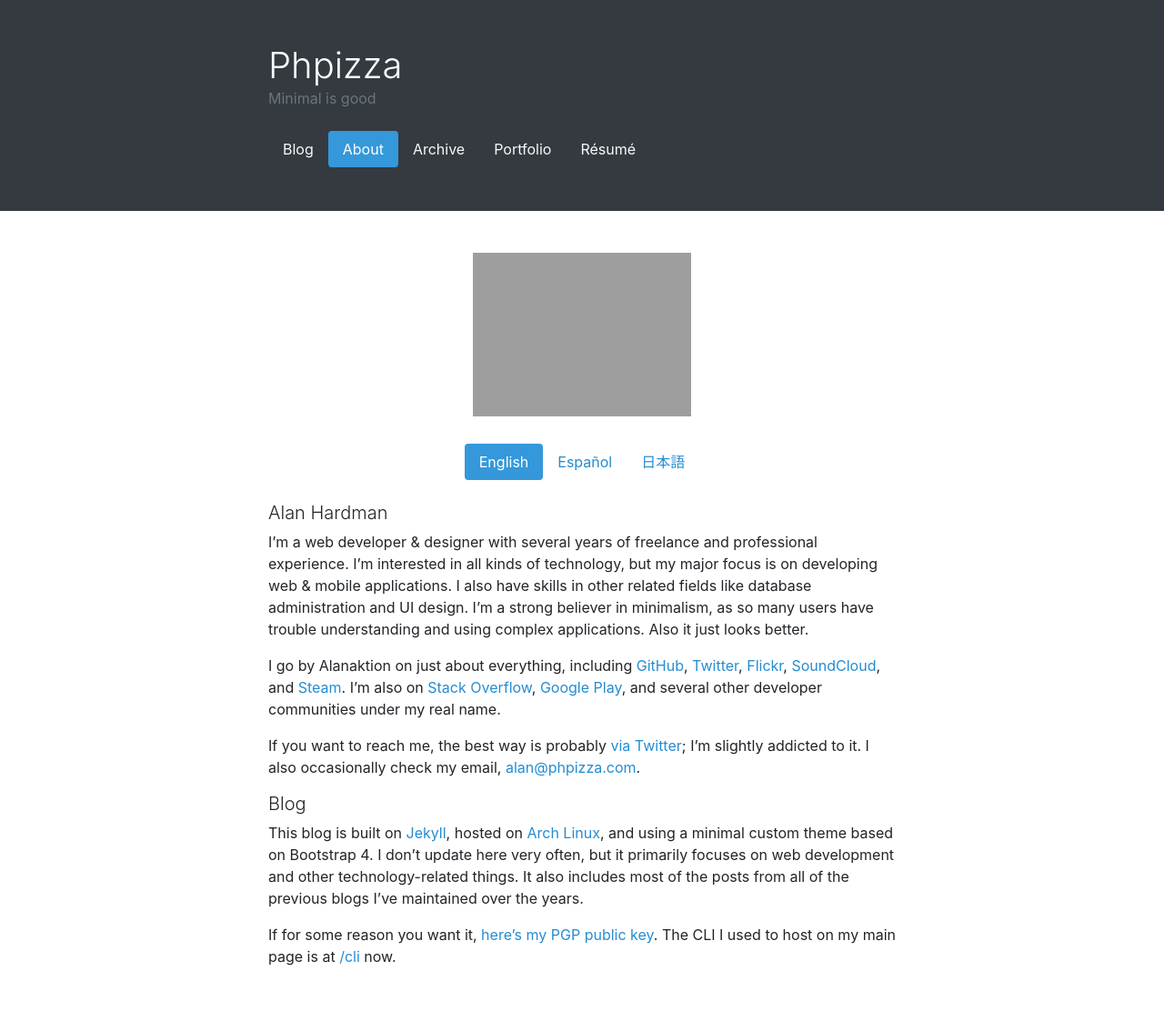
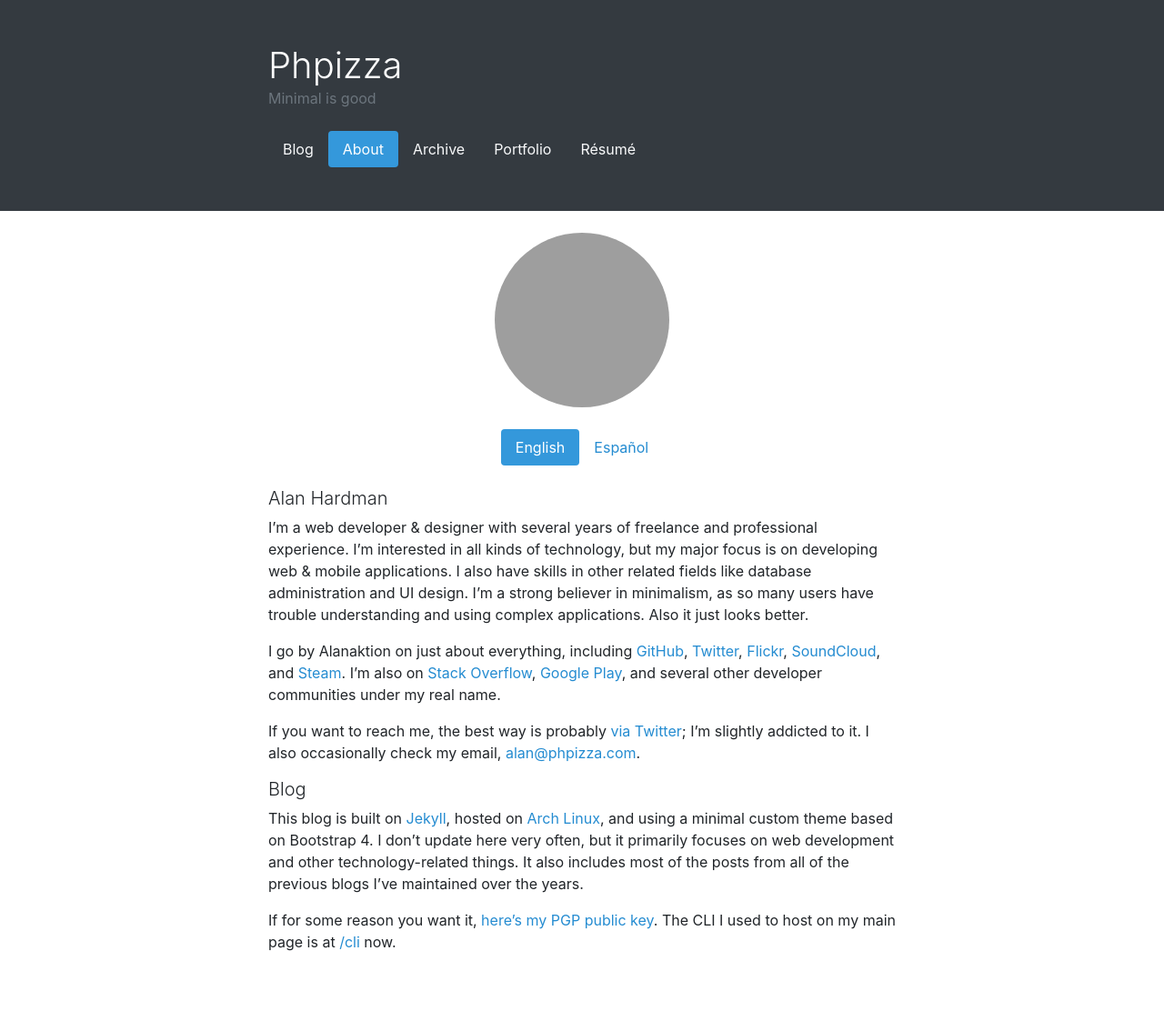
Before and after one commit to Alanaktion/alanaktion.github.io, a Jekyll site: the page built from about.md, in a window 1280 px wide. Shown: the whole page at 91% size. Built offline with Jekyll 4.4.1, drawn with Linux system fonts in a browser that asks for light colours; grey boxes are pictures that could not be loaded.

Commit message:
#newprofilepicture

```diff
--- a/_layouts/page-about.html
+++ b/_layouts/page-about.html
@@ -3,11 +3,8 @@ layout: default
 ---
 <div class="post page mb-3 mb-sm-5 mt-2 mt-sm-3">
   <h1 class="page-title sr-only">{{ page.title }}</h1>
-  <video class="video-avatar mx-auto" style="width: 240px; height: 240px;"
-    poster="https://blog.phpizza.com/assets/profile/memoji-poster-low.jpg" muted autoplay playsinline loop>
-    <source src="https://blog.phpizza.com/assets/profile/memoji-1.m4v" type="video/mp4">
-    <img src="https://blog.phpizza.com/assets/profile/memoji-poster-low.jpg">
-  </video>
+  <img class="d-block rounded-circle mx-auto mb-3 my-md-4" src="https://blog.phpizza.com/assets/profile/me-2019.jpg"
+    style="width: 192px; height: 192px;" alt="Me">
 
   <nav class="nav nav-pills justify-content-center mb-3 mb-sm-4">
     <a class="nav-link {% if page.url == '/about/' %}active{% endif %}" href="/about/" lang="en">
@@ -18,10 +15,6 @@ layout: default
       Español {% if page.url == '/about-es/' %}
       <span class="sr-only">(current)</span>{% endif %}
     </a>
-    <a class="nav-link {% if page.url == '/about-ja/' %}active{% endif %}" href="/about-ja/" lang="ja">
-      日本語 {% if page.url == '/about-ja/' %}
-      <span class="sr-only">(current)</span>{% endif %}
-    </a>
   </nav>
 
   <div class="post-content">
```
Also changed, not shown: about-ja.md (deleted, +0 -18 lines).
